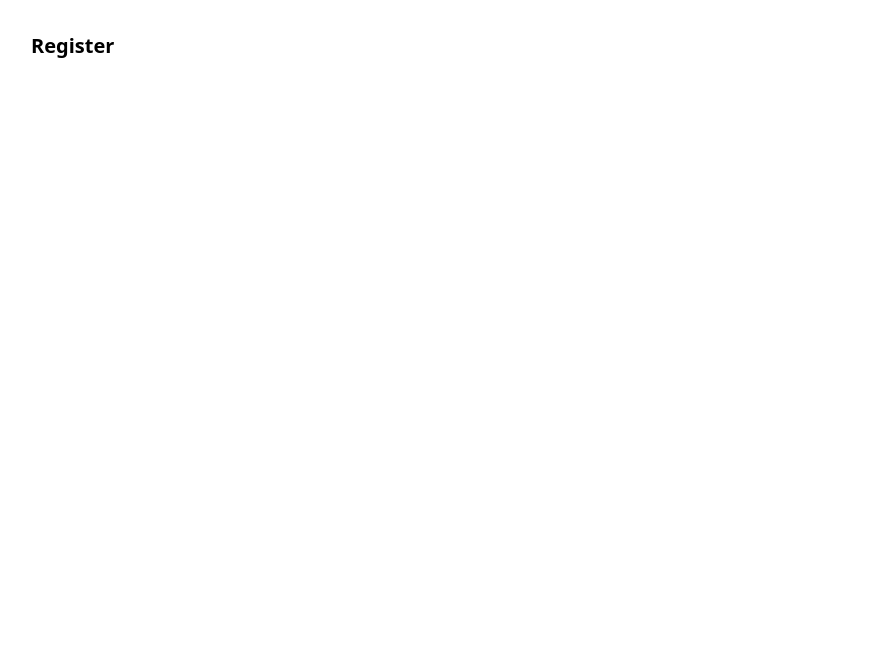
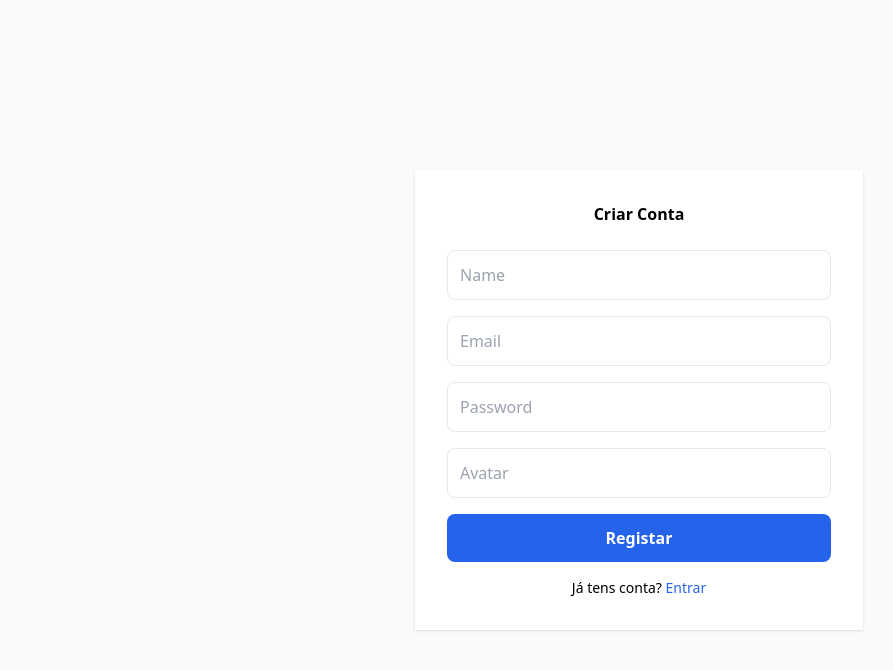
Before and after one commit to glemiu6/LifeThreads, a React (Vite) app in the folder frontend/: page /register in a window 1280 px wide. Shown: the top 670 px of the page, without its empty margins (1-894 px from the left). Built offline with nearby package versions, Linux system fonts and the light colour scheme.

Commit message:
fix: update axios version to 1.16.0 and add missing dependencies

```diff
--- a/frontend/package.json
+++ b/frontend/package.json
@@ -10,6 +10,7 @@
     "preview": "vite preview"
   },
   "dependencies": {
+    "axios": "^1.16.0",
     "react": "^19.2.5",
     "react-dom": "^19.2.5",
     "react-router-dom": "^7.15.0"
--- a/frontend/src/pages/Entries.tsx
+++ b/frontend/src/pages/Entries.tsx
@@ -1,5 +1,5 @@
-function Entries() {
-    return <div className="p-8 text-xl font-semibold">Entries</div>
-}
+import {useState} from "react";
+import {useNavigate,Link} from "react-router-dom";
+import axios from "axios";
 
-export default Entries;
+export default function Entries() {};
--- a/frontend/src/pages/Login.tsx
+++ b/frontend/src/pages/Login.tsx
@@ -1,5 +1,42 @@
-function Login() {
-    return <div className="p-8 text-xl font-semibold">Login</div>
+import React, {useState} from "react";
+import {useNavigate,Link} from "react-router-dom";
+import axios from "axios";
+
+export default function Login() {
+    const [email,setEmail] = useState("");
+    const [password,setPassword] = useState("");
+    const [error,setError] = useState("");
+    const navigate = useNavigate();
+
+    const hanldleSubmit = async(e:React.FormEvent)=>{
+        e.preventDefault();
+        setError("");
+        try{
+            const res = await axios.post('http://localhost:3000/api/users/auth/login',{email,password});
+            localStorage.setItem('token',res.data.token);
+            navigate('/');
+        }catch{
+            setError("Credencias invalidas");
+        }
+    };
+    return(
+        <div className="min-h-screen flex items-center justify-center bg-gray-50">
+            <div className="bg-white p-8 rounded-x1 shadow w-full max-w-md">
+                <h1 className="text-2x1 font-bold mb-6 text-center">Entrar no Life Threads</h1>
+                {error && <p className="text-red-500 mb-4 text-sm">{error}</p>}
+                <form onSubmit={hanldleSubmit} className="flex flex-col gap-4">
+                    <input className="border rounded-lg p-3" type="email" placeholder="Email"
+                    value={email} onChange={e=>setEmail(e.target.value)} required/>
+                    <input className="border rounded-lg p-3" type="password" placeholder="Password"
+                    value={password} onChange={e=>setPassword(e.target.value)} required/>
+                    <button className="bg-blue-600 text-white py-3 rounded-lg hover:bg-blue-700 font-semibold">
+                        Entrar
+                    </button>
+                </form>
+                <p className="text-center mt-4 text-sm text-gray-500">
+                    Não tens conta? <Link to="/regisster" className="text-blue-600 hover:underline">Registar</Link>
+                </p>
+            </div>
+        </div>
+    );
 }
-
-export default Login;
--- a/frontend/src/pages/Register.tsx
+++ b/frontend/src/pages/Register.tsx
@@ -1,5 +1,45 @@
-function Register() {
-    return <div className="p-8 text-xl font-semibold">Register</div>
+import {useState} from "react";
+import {useNavigate,Link} from "react-router-dom";
+import axios from "axios";
+
+export default function Register() {
+    const [form,setForm] = useState({name:"",email:"",password:"",avatar:""})
+    const [error,setError] = useState("");
+    const navigate = useNavigate();
+
+    const handleSubmit = async (e:React.FormEvent) => {
+        e.preventDefault();
+        setError("");
+        try{
+            await axios.post('http://localhost:3000/api/users/auth/register',form);
+            navigate('/login');
+        }catch(err:any){
+            setError(err.response?.data?.error?.[0] ?? "Erro no registo")
+        }
+    };
+
+    return (
+        <div className="min-h-screen flex items-center justify-center bg-gray-50">
+            <div className="bg-white p-8 rounded-x1 shadow w-full max-w-md">
+                <h1 className="text2x1 font-bold mb-6 text-center">Criar Conta</h1>
+                {error && <p className="text-red-500 mb-4 text-sm">{error}</p>}
+                <form onSubmit={handleSubmit} className="flex flex-col gap-4">
+                    {(['name','email','password','avatar'] as const).map(field=>(
+                        <input key={field} className="border rounded-lg p-3"
+                        placeholder={field.charAt(0).toUpperCase() + field.slice(1)}
+                        type={field === 'password' ? 'password' :field === 'email' ? 'email': 'text'}
+                        value={form[field]}
+                        onChange={e=>setForm({...form,[field]:e.target.value})}
+                        required={field !== 'avatar'}/>
+                    ))}
+                    <button className="bg-blue-600 text-white py-3 rounded-lg hover:bg-blue-700 font-semibold">
+                        Registar
+                    </button>
+                </form>
+                <p className="text-center mt-4 text-sm text-grey-500">
+                    Já tens conta? <Link to="/login" className="text-blue-600 hover:underline">Entrar</Link>
+                </p>
+            </div>
+        </div>
+    )
 }
-
-export default Register;
--- a/frontend/src/pages/Threads.tsx
+++ b/frontend/src/pages/Threads.tsx
@@ -1,5 +1,61 @@
-function Threads() {
-    return <div className="p-8 text-xl font-semibold">Threads</div>
+import { useEffect, useState } from 'react';
+import { Link } from 'react-router-dom';
+import axios from 'axios';
+import Navbar from '../components/layout/Navbar';
+
+interface Thread {id:number,title:string,description:string,visibility:boolean,created_at:string}
+
+export default function Threads() {
+    const [threads, setThreads] = useState<Thread[]>([]);
+    const [title, setTitle] = useState('');
+    const [description, setDescription] = useState('');
+    const token = localStorage.getItem('token');
+    const api = axios.create({
+        baseURL:'http://localhost:3000',
+        headers:{Authorization:`Bearer ${token}`}
+    })
+    useEffect(()=>{api.get('/api/threads').then(r=>setThreads(r.data));},[]);
+
+    const createThread = async(e:React.FormEvent)=>{
+        e.preventDefault();
+        const res = await api.post('/api/threads',{title,description});
+        setThreads([res.data,...threads]);
+        setTitle('');
+        setDescription('');
+    };
+
+    return (
+        <>
+            <Navbar />
+            <div className="max-w-3x1 mx-auto p-6">
+                <h1 className="text-2x1 font-bold mb-6">As minhas Threads</h1>
+                <form onSubmit={createThread} className="bg-white rounded-x1 shadow p-4 mb-8 flewx flex-col gap-3">
+                    <h2 className="font-semibold text-lg">Nova Thread</h2>
+                    <input className="border rounded-lg p-2" placeholder="Titulo" value={title}
+                    onChange={e=> setTitle(e.target.value)} required/>
+                    <textarea className="border rounded-lg p-2" placeholder="Descricao" value={description}
+                    onChange={e=>setDescription(e.target.value)} rows={2} required />
+                    <button className="bg-blue-600 text-white py-2 rounded-lg hovewr:bg-blue-700">
+                        Criar
+                    </button>
+                </form>
+                <div className="flex flex-col gap-4">
+                    {threads.map(t=>(
+                        <Link key={t.id} to={`/threads/${t.id}`}
+                        className="bg-white rounded-x1 shadow p-4 hover:shadow-md transition block">
+                            <div className="flex justify-between items-start">
+                                <div>
+                                    <h2 className="font-semibold text-lg">{t.title}</h2>
+                                    <p className="text-gray-500 text-sm">{t.description}</p>
+                                </div>
+                                <span className={`text-xs px-2 py-1 rounded-full ${t.visibility ? 'bg-green-100 text-green-700':'bg-gray-100 text-gray-500'}`}>
+                                    {t.visibility ? 'Publica':'Privada'}
+                                </span>
+                            </div>
+                        </Link>
+                    ))}
+                </div>
+            </div>
+        </>
+    )
 }
-
-export default Threads;
```
Also changed, not shown: 1 other file (tests, documents, lock files or other folders).
